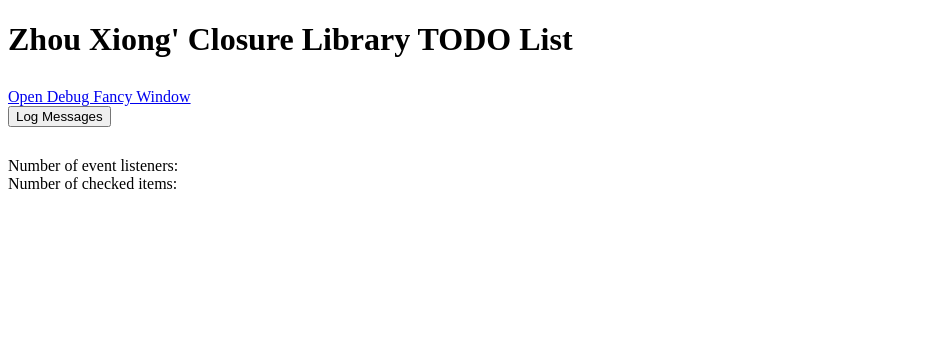
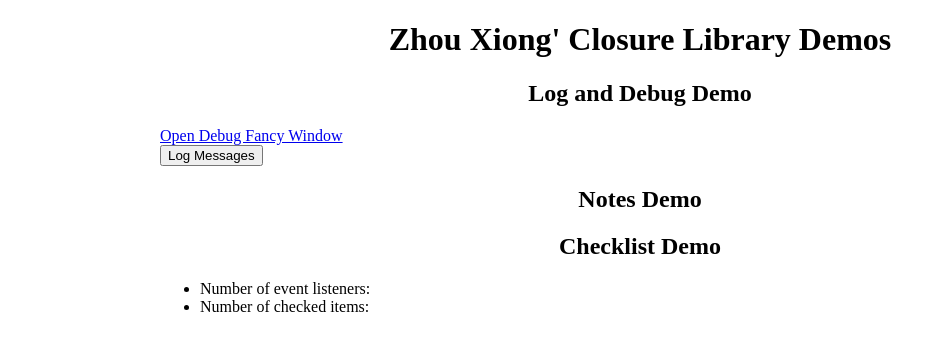
Before and after one commit to xiongxoy/closure-library-seed, a website with bundled scripts: page app/index.html in a window 1280 px wide. Shown: the whole page, without its empty margins (0-946 px from the left). Built offline with nearby package versions, Linux system fonts and the light colour scheme.

Commit message:
WIP. (Ad-hoc commit added by git-wip)

```diff
--- a/app/css/main.css
+++ b/app/css/main.css
@@ -6,3 +6,16 @@
   text-decoration: line-through;
   color: #777;
 }
+
+h1 {
+  text-align: center;
+}
+
+.closure-demo header {
+  text-align: center;
+}
+
+.container {
+  width: 960px;
+  margin: 0 auto;
+}
--- a/app/index.html
+++ b/app/index.html
@@ -10,33 +10,61 @@
     <meta name="description" content="">
     <meta name="viewport" content="width=device-width">
 
+    <link rel="stylesheet" href="css/normalize.css" type="text/css" media="screen" title="no title" charset="utf-8">
     <link rel="stylesheet" href="css/main.css" type="text/css" media="screen" title="no title" charset="utf-8">
     <link rel="stylesheet" href="css/checkbox.css" type="text/css" media="screen" title="no title" charset="utf-8">
   </head>
 
   <body>
-    <h1>Zhou Xiong' Closure Library TODO List</h1>
+    <header>
+      <h1>Zhou Xiong' Closure Library Demos</h1>
+    </header>
 
-    <div class="sample-section">
+    <section class="container">
+
+      <section class="closure-demo">
+        <header>
+          <h2>Log and Debug Demo</h2>
+        </header>
+
         <div>
           <a href="#" id="openFancyWindow">Open Debug Fancy Window</a>
         </div>
+
         <div>
           <button id="showdebug">Log Messages</button>
         </div>
-      <div id="output">
-      </div>
-    </div>
 
-    <div class="sample-section">
+        </div><div id="output">
+      </section>
+
+      <section class="closure-demo">
+        <header>
+          <h2>
+            Notes Demo
+          </h2>
+        </header>
         <div id="notes"></div>
-    </div>
+      </section>
 
-    <div class="sample-section">
+      <section class="closure-demo">
+        <header>
+          <h2>Checklist Demo</h2>
+        </header>
+
         <div id="checklist"></div>
-      Number of event listeners: <span id="listener-count"></span><br>
-      Number of checked items: <span id="num-checked"></span><br>
-    </div>
+
+        <ul>
+          <li>
+            Number of event listeners: <span id="listener-count"></span>
+          </li>
+          <li>
+            Number of checked items: <span id="num-checked"></span>
+          </li>
+        </ul>
+      </section>
+
+    </section>
 
     <script src="closure-library/closure/goog/base.js"></script>
     <script src="js/deps.js"></script>
```
Lines whose indentation alone changed are shown as unchanged.
